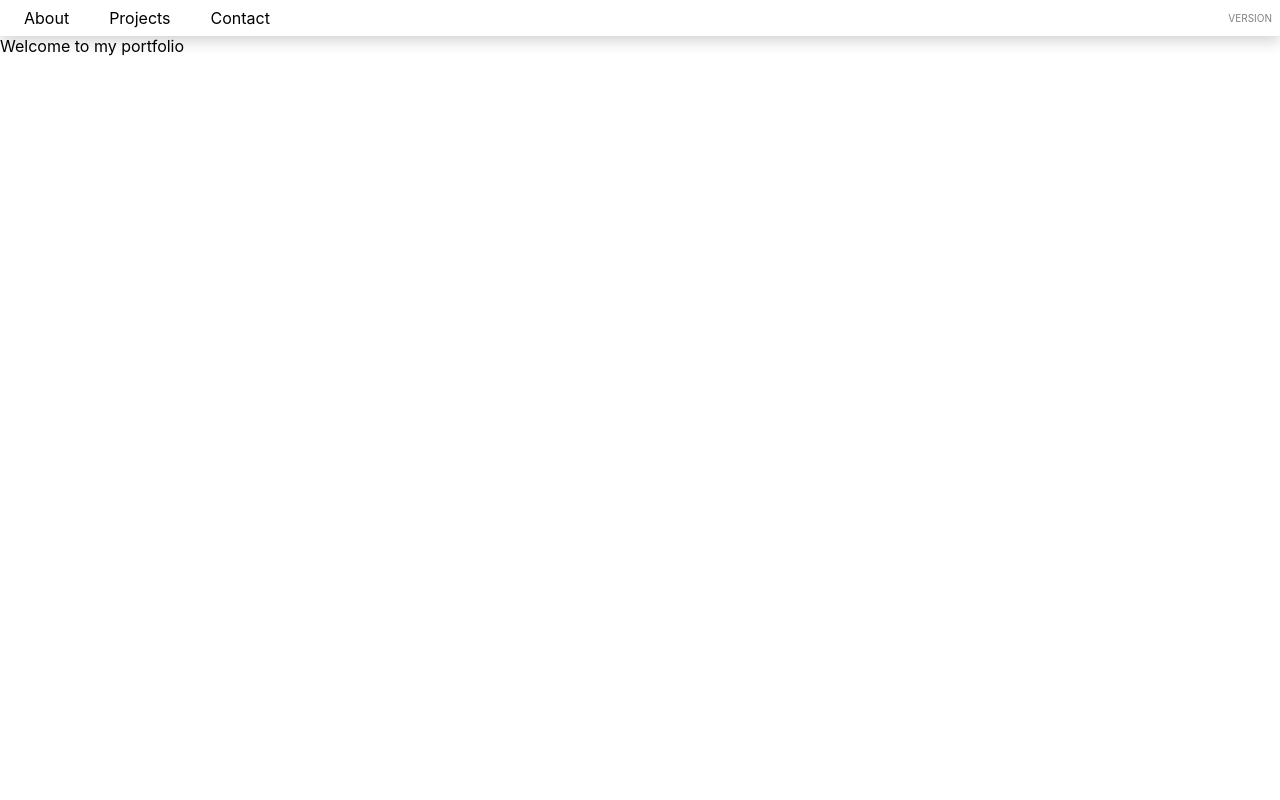
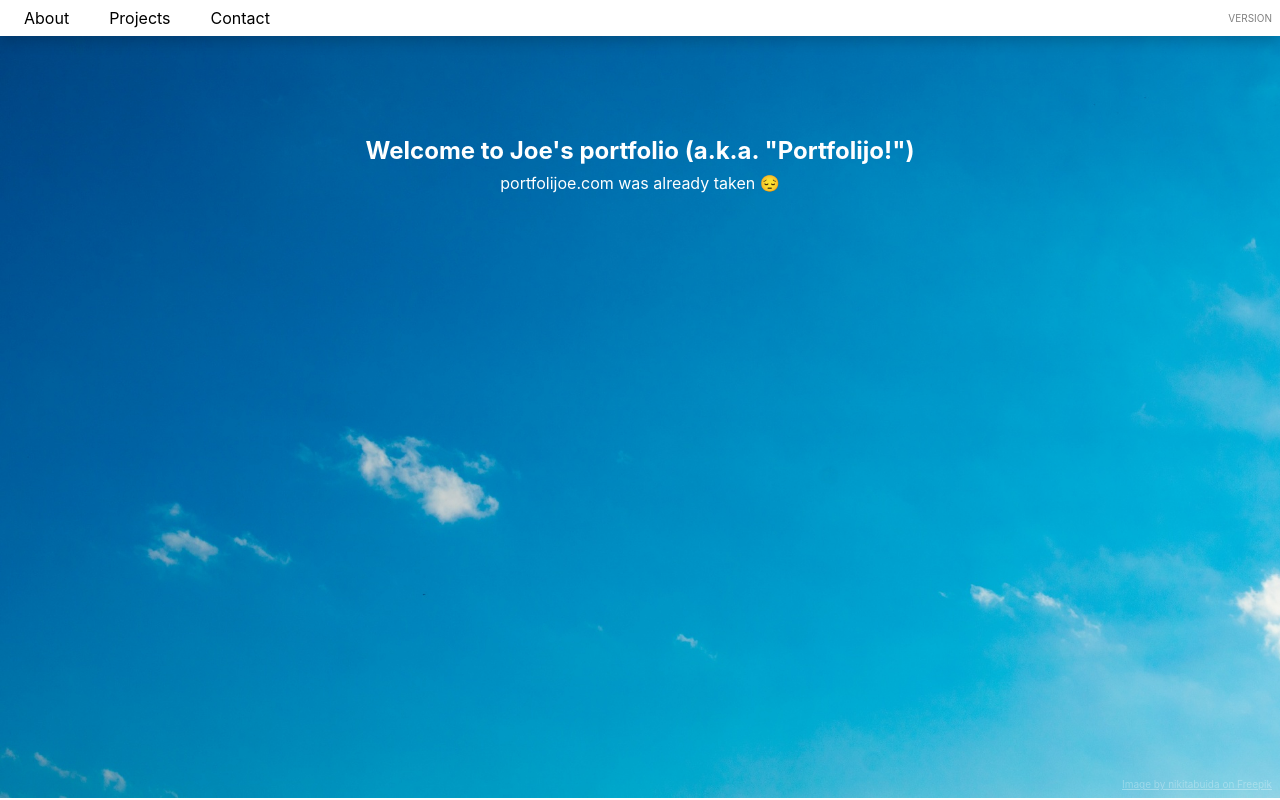
Before and after one commit to josephprado/portfolijo, a React (Create React App) app: page / in a window 1280 px wide. Built offline with nearby package versions, Linux system fonts and the light colour scheme.

Commit message:
Create home page outline

```diff
--- a/src/components/App.tsx
+++ b/src/components/App.tsx
@@ -33,7 +33,6 @@ const ScrollContainer = styled.div`
 
 const Main = styled.main`
   flex-grow: 1;
-  padding-bottom: 2500px;
 `;
 
 const Footer = styled.footer`
--- a/src/components/Home.tsx
+++ b/src/components/Home.tsx
@@ -1,9 +1,77 @@
+import styled from '@emotion/styled';
+
 export interface HomeProps {
   className?: string;
 }
 
 function Home({ className }: HomeProps) {
-  return <div className={className}>Welcome to my portfolio</div>;
+  return (
+    <Container className={className}>
+      <Welcome>
+        <Attribution
+          target="/"
+          href="https://www.freepik.com/free-photo/blue-sky-with-puffy-white-clouds_1139087.htm#query=blue%20sky%20background&position=22&from_view=search&track=ais"
+        >
+          Image by nikitabuida on Freepik
+        </Attribution>
+        <h1>{'Welcome to Joe\'s portfolio (a.k.a. "Portfolijo!")'}</h1>
+        <div>{'portfolijoe.com was already taken 😔'}</div>
+      </Welcome>
+      <MyStory>
+        <h2>My Story</h2>
+      </MyStory>
+      <Resume>
+        <h2>Skills</h2>
+      </Resume>
+    </Container>
+  );
 }
 
+const Container = styled.div`
+  display: flex;
+  flex-direction: column;
+  align-items: center;
+`;
+
+const Section = styled.section`
+  display: flex;
+  flex-direction: column;
+  align-items: center;
+  width: 100%;
+  height: calc(100vh - 37.6px); // TODO: dynamically calculate header height
+`;
+
+const Welcome = styled(Section)`
+  position: relative;
+  padding-top: 10vh;
+  background-color: rgba(0, 120, 215, 0.5);
+  color: white;
+  text-align: center;
+  background-image: url('/images/blue-sky-with-puffy-white-clouds.jpg');
+  background-size: cover;
+
+  h1 {
+    margin-bottom: 8px;
+  }
+`;
+
+const Attribution = styled.a`
+  position: absolute;
+  bottom: 0;
+  right: 0;
+  padding: 8px;
+  font-size: 10px;
+  color: rgba(255, 255, 255, 0.3);
+`;
+
+const MyStory = styled(Section)`
+  padding-top: 5vh;
+  background-color: white;
+`;
+
+const Resume = styled(Section)`
+  padding-top: 5vh;
+  background-color: lightgray;
+`;
+
 export default Home;
--- a/src/components/header/Header.tsx
+++ b/src/components/header/Header.tsx
@@ -89,6 +89,7 @@ const Container = styled.div`
   padding: 0 8px;
   box-shadow: 0 4px 16px rgba(0, 0, 0, 0.2);
   background-color: white;
+  z-index: 2;
 `;
 
 const Version = styled.div`
```
Also changed, not shown: public/images/blue-sky-with-puffy-white-clouds.jpg (added).
